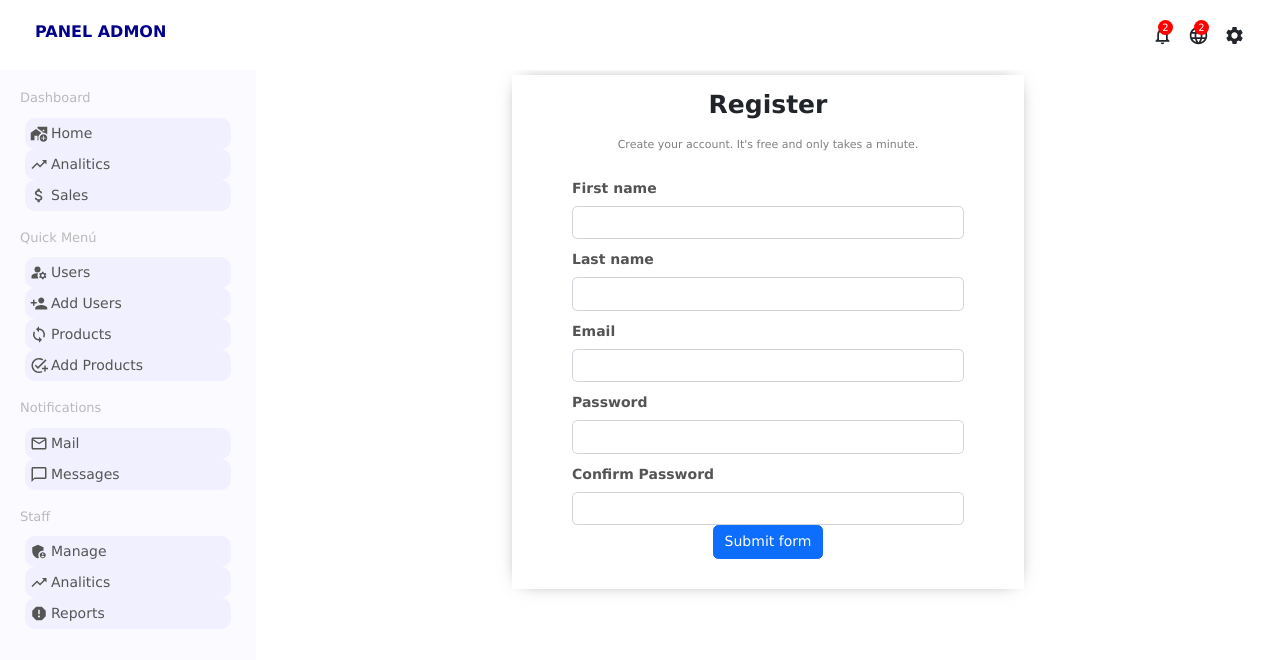
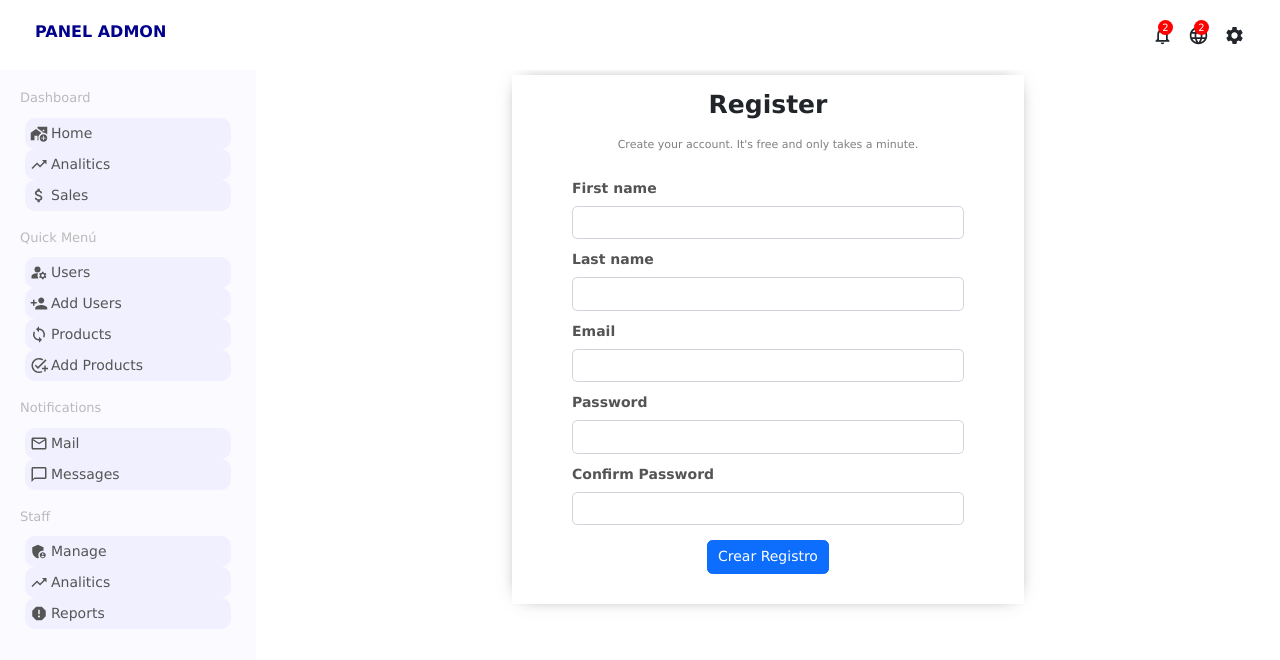
Before and after one commit to EdwinIvanS/Dashboard-Admin-Ecommerce, a React (Create React App) app in the folder client/: page /addUser in a window 1280 px wide. Shown: the top 660 px of the page. Built offline with nearby package versions, Linux system fonts and the light colour scheme.

Commit message:
Modificar boton de envio

```diff
--- a/client/src/assets/sass/_addUser.scss
+++ b/client/src/assets/sass/_addUser.scss
@@ -32,7 +32,7 @@
             }
         }
 
-        .btn btn-primary{
+        .btn{
             margin-top: 15px;
         }
 
--- a/client/src/pages/UserAdd.jsx
+++ b/client/src/pages/UserAdd.jsx
@@ -145,7 +145,7 @@
           </Alert>
         )}
 
-        <Button type="submit">Submit form</Button>
+        <Button type="submit">Crear Registro</Button>
       </Form>
     </div>
   );
```
